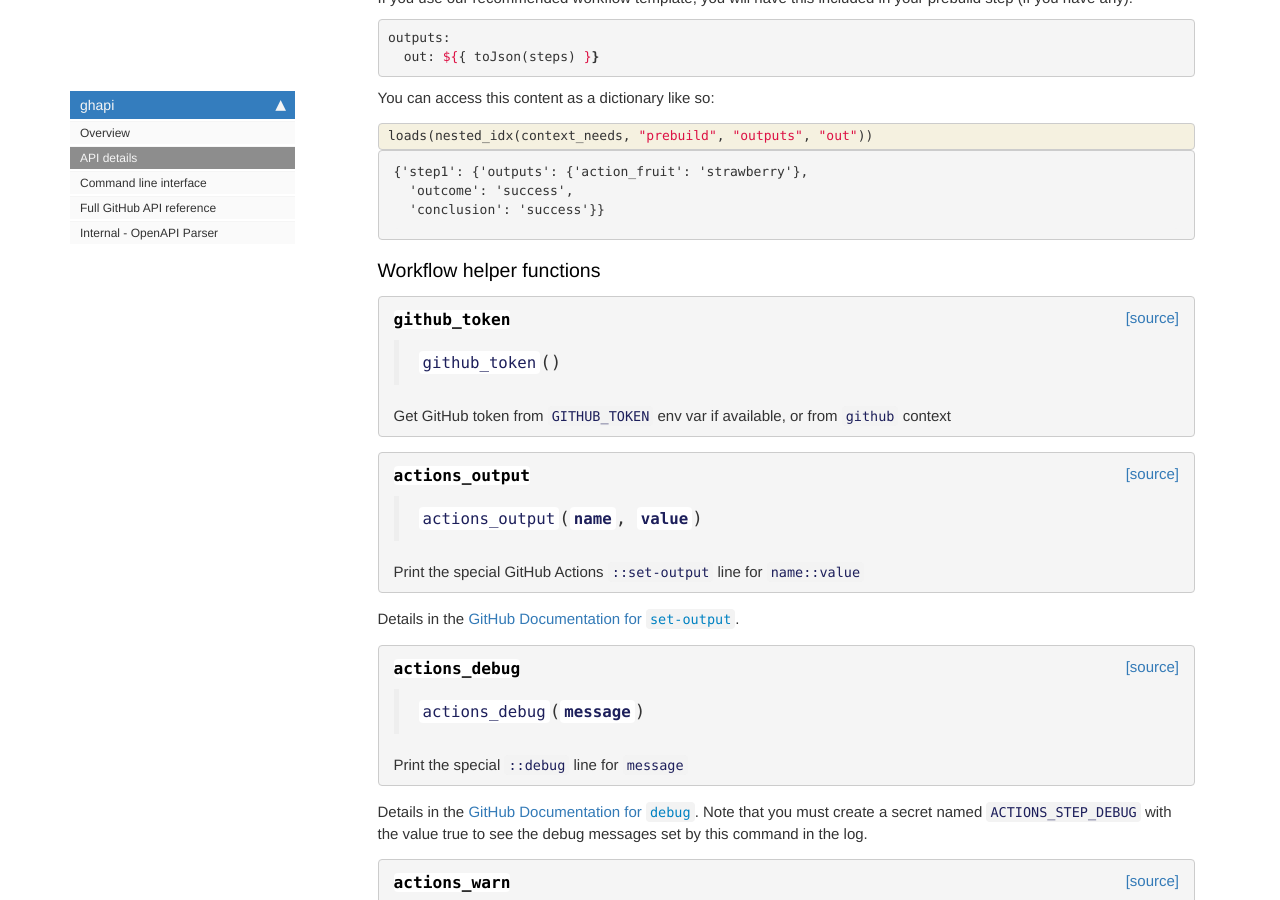
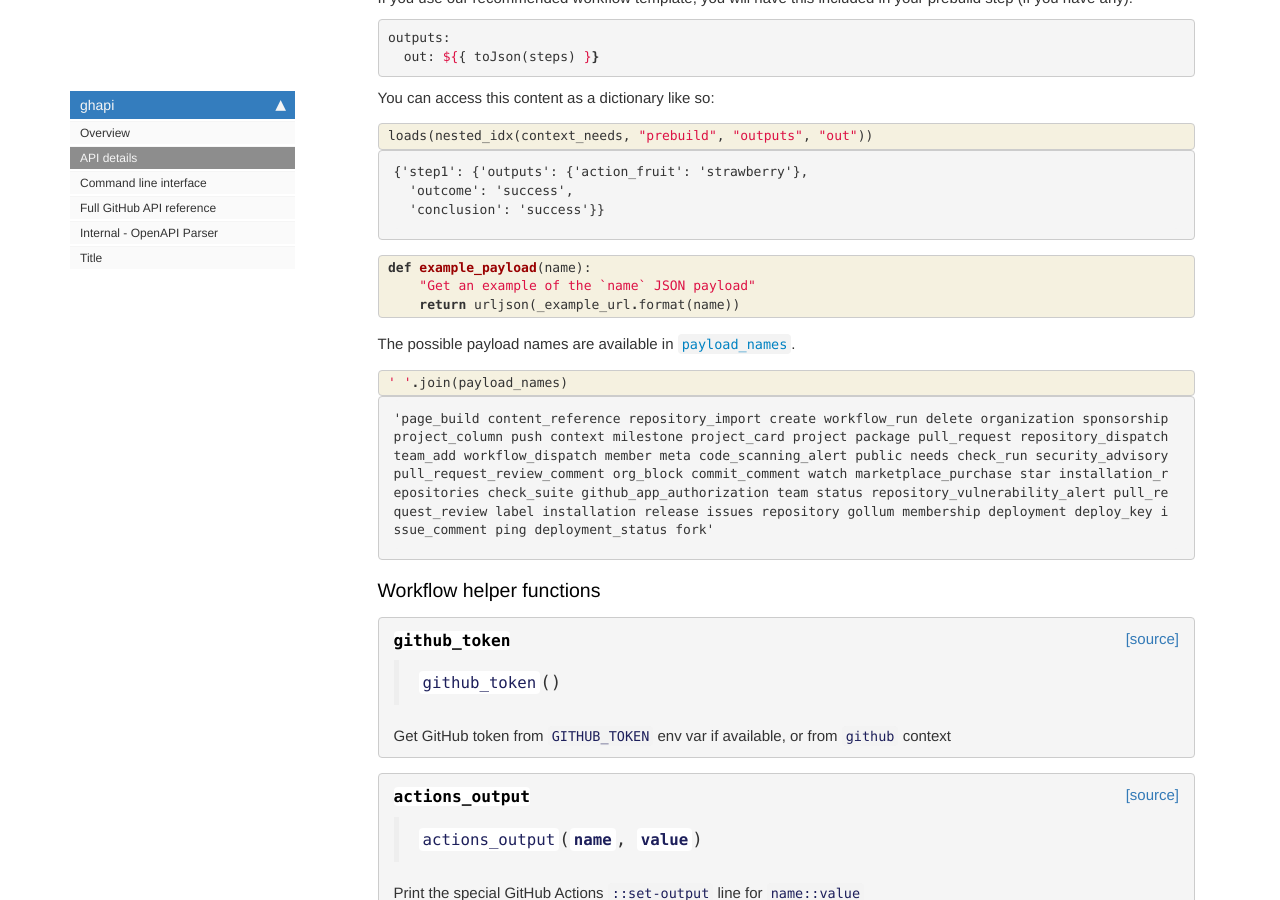
Before and after one commit to fastai/ghapi, a Jekyll site: the page built from docs/core.html, in a window 1280 px wide and 900 px high, scrolled down 9511 px. Built offline with Jekyll 4.4.1, drawn with Linux system fonts in a browser that asks for light colours; nearby versions of some CDN libraries; comment, search, counter and statistics services are not loaded.

Commit message:
examples

```diff
--- a/docs/_data/sidebars/home_sidebar.yml
+++ b/docs/_data/sidebars/home_sidebar.yml
@@ -21,6 +21,9 @@ entries:
     - output: web,pdf
       title: Internal - OpenAPI Parser
       url: build_lib.html
+    - output: web,pdf
+      title: Title
+      url: create_examples.html
     output: web
     title: ghapi
   output: web
--- a/docs/core.html
+++ b/docs/core.html
@@ -1771,6 +1771,79 @@ https://docs.github.com/rest/reference/repos#create-a-repository-webhook
 </div>
     {% endraw %}
 
+    {% raw %}
+
+<div class="cell border-box-sizing code_cell rendered">
+
+</div>
+    {% endraw %}
+
+    {% raw %}
+
+<div class="cell border-box-sizing code_cell rendered">
+<div class="input">
+
+<div class="inner_cell">
+    <div class="input_area">
+<div class=" highlight hl-ipython3"><pre><span></span><span class="k">def</span> <span class="nf">example_payload</span><span class="p">(</span><span class="n">name</span><span class="p">):</span>
+    <span class="s2">&quot;Get an example of the `name` JSON payload&quot;</span>
+    <span class="k">return</span> <span class="n">urljson</span><span class="p">(</span><span class="n">_example_url</span><span class="o">.</span><span class="n">format</span><span class="p">(</span><span class="n">name</span><span class="p">))</span>
+</pre></div>
+
+    </div>
+</div>
+</div>
+
+</div>
+    {% endraw %}
+
+<div class="cell border-box-sizing text_cell rendered"><div class="inner_cell">
+<div class="text_cell_render border-box-sizing rendered_html">
+<p>The possible payload names are available in <a href="/core.html#payload_names"><code>payload_names</code></a>.</p>
+
+</div>
+</div>
+</div>
+    {% raw %}
+
+<div class="cell border-box-sizing code_cell rendered">
+
+</div>
+    {% endraw %}
+
+    {% raw %}
+
+<div class="cell border-box-sizing code_cell rendered">
+<div class="input">
+
+<div class="inner_cell">
+    <div class="input_area">
+<div class=" highlight hl-ipython3"><pre><span></span><span class="s1">&#39; &#39;</span><span class="o">.</span><span class="n">join</span><span class="p">(</span><span class="n">payload_names</span><span class="p">)</span>
+</pre></div>
+
+    </div>
+</div>
+</div>
+
+<div class="output_wrapper">
+<div class="output">
+
+<div class="output_area">
+
+
+
+<div class="output_text output_subarea output_execute_result">
+<pre>&#39;page_build content_reference repository_import create workflow_run delete organization sponsorship project_column push context milestone project_card project package pull_request repository_dispatch team_add workflow_dispatch member meta code_scanning_alert public needs check_run security_advisory pull_request_review_comment org_block commit_comment watch marketplace_purchase star installation_repositories check_suite github_app_authorization team status repository_vulnerability_alert pull_request_review label installation release issues repository gollum membership deployment deploy_key issue_comment ping deployment_status fork&#39;</pre>
+</div>
+
+</div>
+
+</div>
+</div>
+
+</div>
+    {% endraw %}
+
 <div class="cell border-box-sizing text_cell rendered"><div class="inner_cell">
 <div class="text_cell_render border-box-sizing rendered_html">
 <h3 id="Workflow-helper-functions">Workflow helper functions<a class="anchor-link" href="#Workflow-helper-functions"> </a></h3>
@@ -1788,7 +1861,7 @@ https://docs.github.com/rest/reference/repos#create-a-repository-webhook
 
 
 <div class="output_markdown rendered_html output_subarea ">
-<h4 id="github_token" class="doc_header"><code>github_token</code><a href="https://github.com/fastai/ghapi/tree/master/ghapi/core.py#L236" class="source_link" style="float:right">[source]</a></h4><blockquote><p><code>github_token</code>()</p>
+<h4 id="github_token" class="doc_header"><code>github_token</code><a href="https://github.com/fastai/ghapi/tree/master/ghapi/core.py#L242" class="source_link" style="float:right">[source]</a></h4><blockquote><p><code>github_token</code>()</p>
 </blockquote>
 <p>Get GitHub token from <code>GITHUB_TOKEN</code> env var if available, or from <code>github</code> context</p>
 
@@ -1820,7 +1893,7 @@ https://docs.github.com/rest/reference/repos#create-a-repository-webhook
 
 
 <div class="output_markdown rendered_html output_subarea ">
-<h4 id="actions_output" class="doc_header"><code>actions_output</code><a href="https://github.com/fastai/ghapi/tree/master/ghapi/core.py#L241" class="source_link" style="float:right">[source]</a></h4><blockquote><p><code>actions_output</code>(<strong><code>name</code></strong>, <strong><code>value</code></strong>)</p>
+<h4 id="actions_output" class="doc_header"><code>actions_output</code><a href="https://github.com/fastai/ghapi/tree/master/ghapi/core.py#L247" class="source_link" style="float:right">[source]</a></h4><blockquote><p><code>actions_output</code>(<strong><code>name</code></strong>, <strong><code>value</code></strong>)</p>
 </blockquote>
 <p>Print the special GitHub Actions <code>::set-output</code> line for <code>name::value</code></p>
 
@@ -1859,7 +1932,7 @@ https://docs.github.com/rest/reference/repos#create-a-repository-webhook
 
 
 <div class="output_markdown rendered_html output_subarea ">
-<h4 id="actions_debug" class="doc_header"><code>actions_debug</code><a href="https://github.com/fastai/ghapi/tree/master/ghapi/core.py#L246" class="source_link" style="float:right">[source]</a></h4><blockquote><p><code>actions_debug</code>(<strong><code>message</code></strong>)</p>
+<h4 id="actions_debug" class="doc_header"><code>actions_debug</code><a href="https://github.com/fastai/ghapi/tree/master/ghapi/core.py#L252" class="source_link" style="float:right">[source]</a></h4><blockquote><p><code>actions_debug</code>(<strong><code>message</code></strong>)</p>
 </blockquote>
 <p>Print the special <code>::debug</code> line for <code>message</code></p>
 
@@ -1898,7 +1971,7 @@ https://docs.github.com/rest/reference/repos#create-a-repository-webhook
 
 
 <div class="output_markdown rendered_html output_subarea ">
-<h4 id="actions_warn" class="doc_header"><code>actions_warn</code><a href="https://github.com/fastai/ghapi/tree/master/ghapi/core.py#L251" class="source_link" style="float:right">[source]</a></h4><blockquote><p><code>actions_warn</code>(<strong><code>message</code></strong>, <strong><code>details</code></strong>=<em><code>''</code></em>)</p>
+<h4 id="actions_warn" class="doc_header"><code>actions_warn</code><a href="https://github.com/fastai/ghapi/tree/master/ghapi/core.py#L257" class="source_link" style="float:right">[source]</a></h4><blockquote><p><code>actions_warn</code>(<strong><code>message</code></strong>, <strong><code>details</code></strong>=<em><code>''</code></em>)</p>
 </blockquote>
 <p>Print the special <code>::warning</code> line for <code>message</code></p>
 
@@ -1937,7 +2010,7 @@ https://docs.github.com/rest/reference/repos#create-a-repository-webhook
 
 
 <div class="output_markdown rendered_html output_subarea ">
-<h4 id="actions_error" class="doc_header"><code>actions_error</code><a href="https://github.com/fastai/ghapi/tree/master/ghapi/core.py#L256" class="source_link" style="float:right">[source]</a></h4><blockquote><p><code>actions_error</code>(<strong><code>message</code></strong>, <strong><code>details</code></strong>=<em><code>''</code></em>)</p>
+<h4 id="actions_error" class="doc_header"><code>actions_error</code><a href="https://github.com/fastai/ghapi/tree/master/ghapi/core.py#L262" class="source_link" style="float:right">[source]</a></h4><blockquote><p><code>actions_error</code>(<strong><code>message</code></strong>, <strong><code>details</code></strong>=<em><code>''</code></em>)</p>
 </blockquote>
 <p>Print the special <code>::error</code> line for <code>message</code></p>
 
@@ -1976,7 +2049,7 @@ https://docs.github.com/rest/reference/repos#create-a-repository-webhook
 
 
 <div class="output_markdown rendered_html output_subarea ">
-<h4 id="actions_group" class="doc_header"><code>actions_group</code><a href="https://github.com/fastai/ghapi/tree/master/ghapi/core.py#L261" class="source_link" style="float:right">[source]</a></h4><blockquote><p><code>actions_group</code>(<strong><code>title</code></strong>)</p>
+<h4 id="actions_group" class="doc_header"><code>actions_group</code><a href="https://github.com/fastai/ghapi/tree/master/ghapi/core.py#L267" class="source_link" style="float:right">[source]</a></h4><blockquote><p><code>actions_group</code>(<strong><code>title</code></strong>)</p>
 </blockquote>
 <p>Print the special <code>::group</code> line for <code>title</code></p>
 
@@ -2008,7 +2081,7 @@ https://docs.github.com/rest/reference/repos#create-a-repository-webhook
 
 
 <div class="output_markdown rendered_html output_subarea ">
-<h4 id="actions_endgroup" class="doc_header"><code>actions_endgroup</code><a href="https://github.com/fastai/ghapi/tree/master/ghapi/core.py#L266" class="source_link" style="float:right">[source]</a></h4><blockquote><p><code>actions_endgroup</code>()</p>
+<h4 id="actions_endgroup" class="doc_header"><code>actions_endgroup</code><a href="https://github.com/fastai/ghapi/tree/master/ghapi/core.py#L272" class="source_link" style="float:right">[source]</a></h4><blockquote><p><code>actions_endgroup</code>()</p>
 </blockquote>
 <p>Print the special <code>::endgroup</code></p>
 
@@ -2047,7 +2120,7 @@ https://docs.github.com/rest/reference/repos#create-a-repository-webhook
 
 
 <div class="output_markdown rendered_html output_subarea ">
-<h4 id="actions_mask" class="doc_header"><code>actions_mask</code><a href="https://github.com/fastai/ghapi/tree/master/ghapi/core.py#L271" class="source_link" style="float:right">[source]</a></h4><blockquote><p><code>actions_mask</code>(<strong><code>value</code></strong>)</p>
+<h4 id="actions_mask" class="doc_header"><code>actions_mask</code><a href="https://github.com/fastai/ghapi/tree/master/ghapi/core.py#L277" class="source_link" style="float:right">[source]</a></h4><blockquote><p><code>actions_mask</code>(<strong><code>value</code></strong>)</p>
 </blockquote>
 <p>Print the special <code>::add-mask</code> line for <code>value</code></p>
 
--- a/docs/sidebar.json
+++ b/docs/sidebar.json
@@ -4,6 +4,7 @@
     "API details": "core.html",
     "Command line interface": "cli.html",
     "Full GitHub API reference": "fullapi.html",
-    "Internal - OpenAPI Parser": "build_lib.html"
+    "Internal - OpenAPI Parser": "build_lib.html",
+    "Title": "create_examples.html"
   }
 }
--- a/ghapi/_nbdev.py
+++ b/ghapi/_nbdev.py
@@ -20,6 +20,7 @@ index = {"GH_HOST": "00_core.ipynb",
          "GhApi.enable_pages": "00_core.ipynb",
          "print_summary": "00_core.ipynb",
          "contexts": "00_core.ipynb",
+         "payload_names": "00_core.ipynb",
          "github_token": "00_core.ipynb",
          "actions_output": "00_core.ipynb",
          "actions_debug": "00_core.ipynb",
```
Also changed, not shown: ghapi/core.py (+8 -2 lines), 1 other file.
